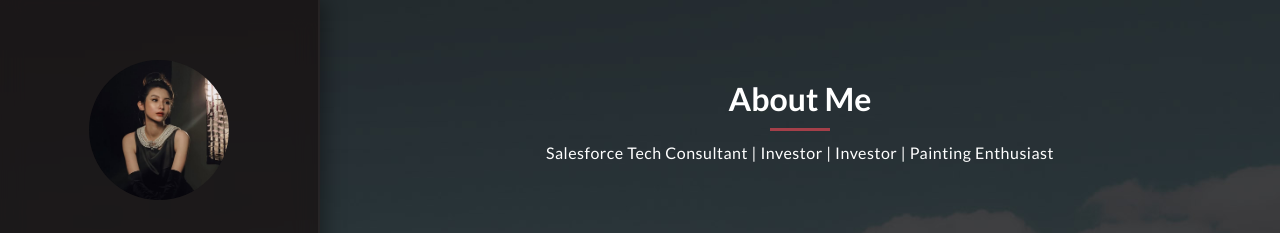
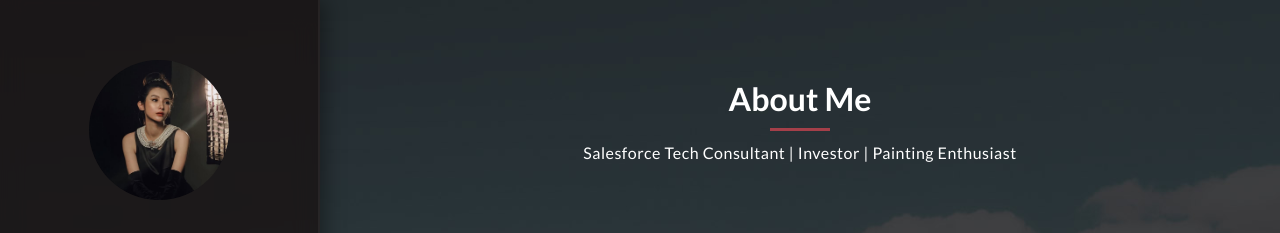
Before and after one commit to LunaFu1/qingshihuang, a plain HTML site: page index.html in a window 1280 px wide. Shown: the top 233 px of the page. Drawn offline with Linux system fonts and the light colour scheme.

Commit message:
Add files via upload

```diff
--- a/index.html
+++ b/index.html
@@ -68,7 +68,7 @@ https://templatemo.com/tm-531-reflux
           <div class="section-heading">
             <h2>About Me</h2>
             <div class="line-dec"></div>
-            <span>Salesforce Tech Consultant | Investor | Investor | Painting Enthusiast
+            <span>Salesforce Tech Consultant | Investor | Painting Enthusiast
 </span>
           </div>
           <div class="left-image-post">
```
